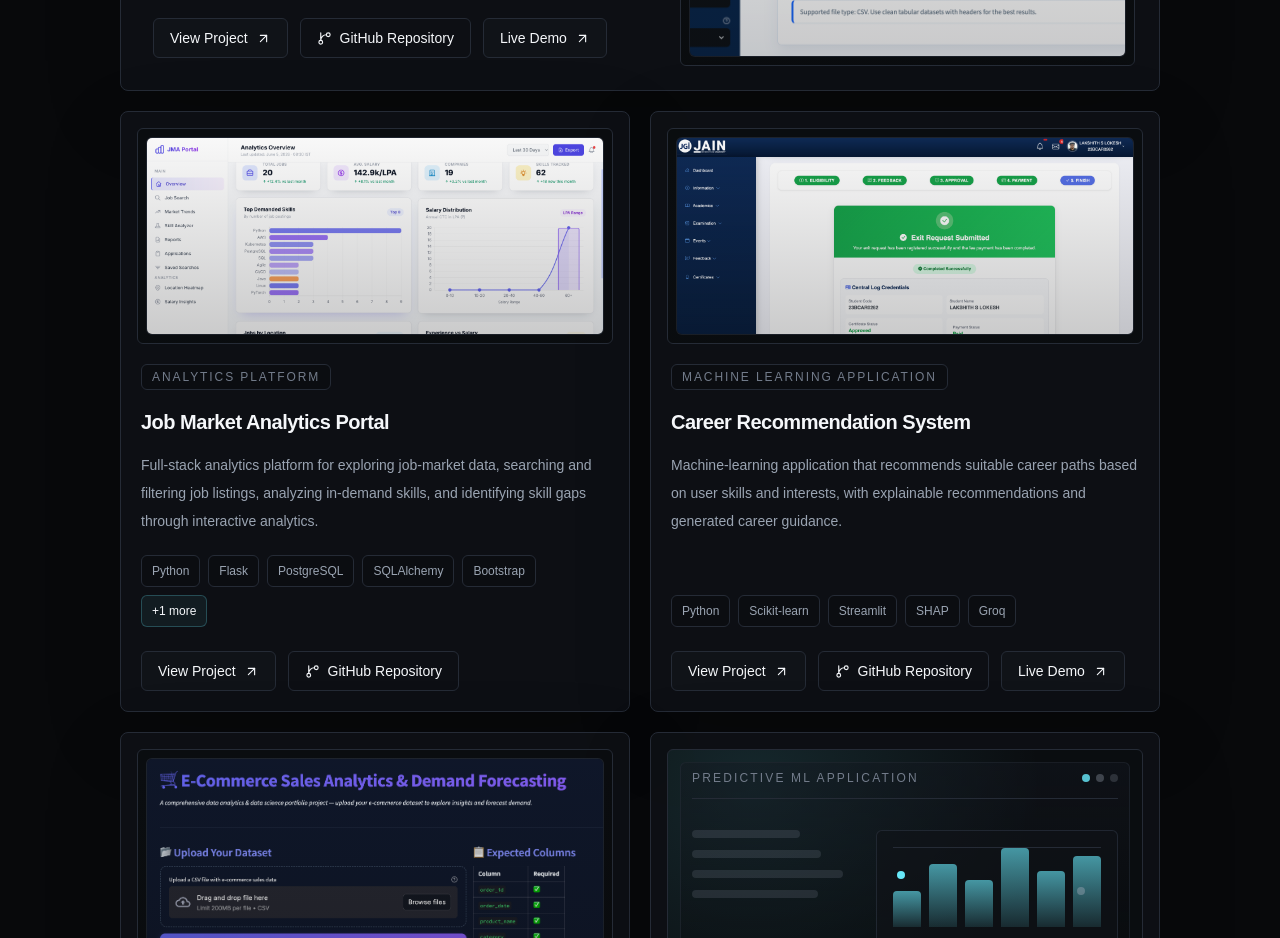
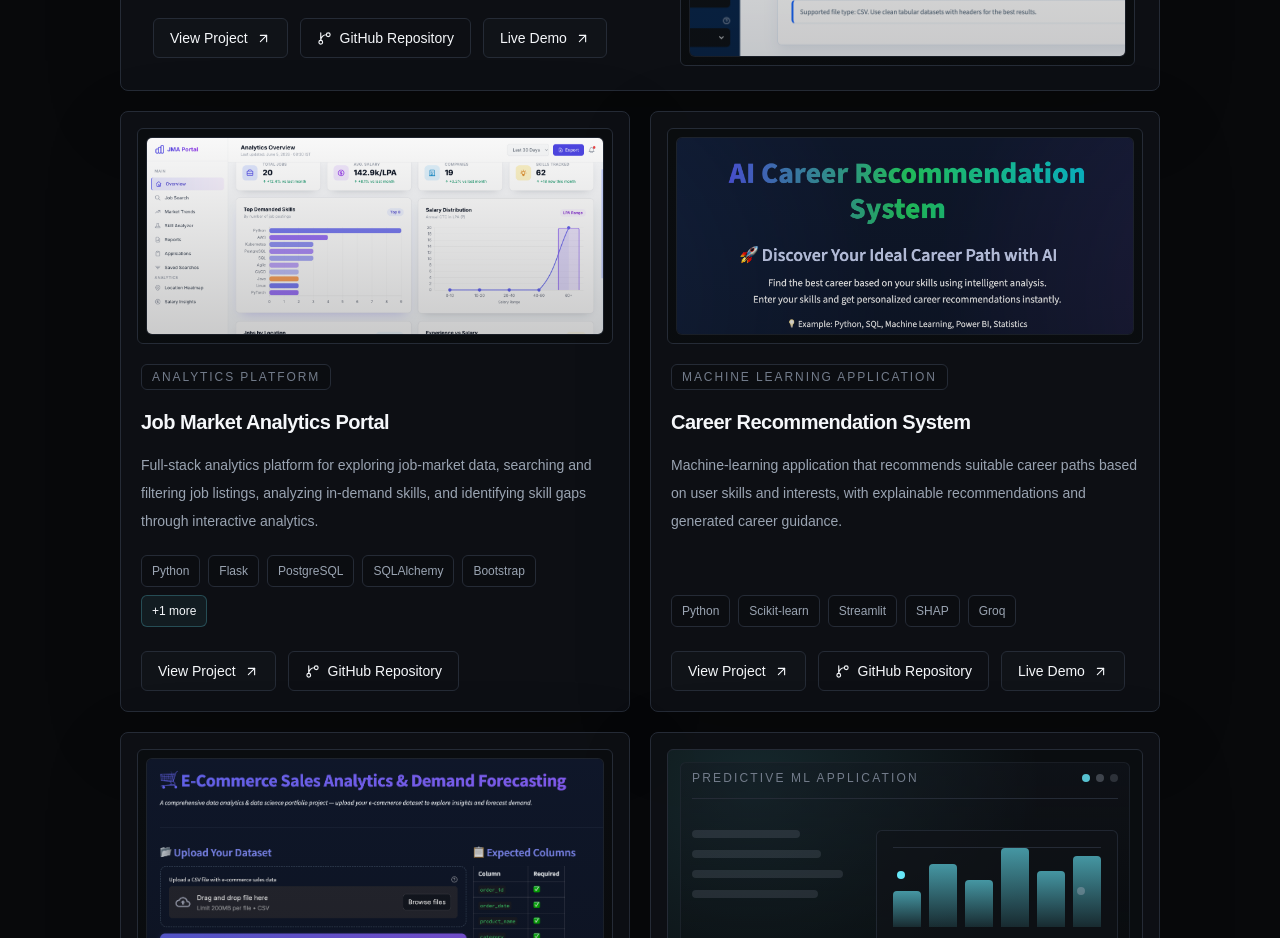
Before and after one commit to lakshithlokesh06/lakshith-portfolio, a Next.js app: page / in a window 1280 px wide. Shown: the part 3580-4518 px from the top of the page. Built offline with nearby package versions, Linux system fonts and the light colour scheme; no server answers; a web font is replaced by a local one.

Commit message:
Replace Career Recommendation System screenshot

```diff
--- a/src/data/projects.ts
+++ b/src/data/projects.ts
@@ -238,9 +238,9 @@ export const projects: Project[] = [
     githubUrl:
       "https://github.com/lakshithlokesh06/career-recommendation-system",
     liveUrl: "https://ai-career-recommendation-system.streamlit.app/",
-    image: "/projects/Screenshot 2026-08-07 at 7.22.51 PM.png",
+    image: "/projects/career-recommendation-system.png",
     imageAlt: "Career Recommendation System web application interface",
-    screenshots: ["/projects/Screenshot 2026-08-07 at 7.22.51 PM.png"],
+    screenshots: ["/projects/career-recommendation-system.png"],
     screenshotAlts: ["Career Recommendation System web application interface"],
     screenshotCaptions: ["Career recommendation interface"],
     status: "Completed",
```
Also changed, not shown: public/projects/Screenshot 2026-08-07 at 7.22.51 PM.png (deleted), public/projects/career-recommendation-system.png (added).
